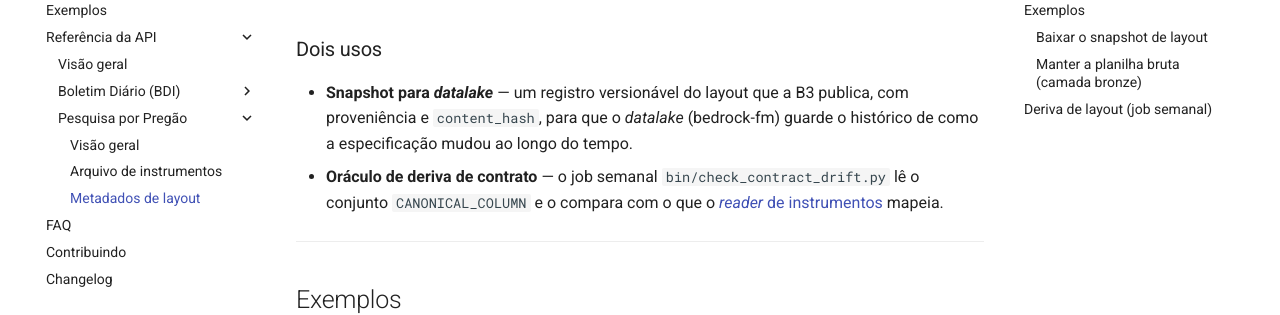
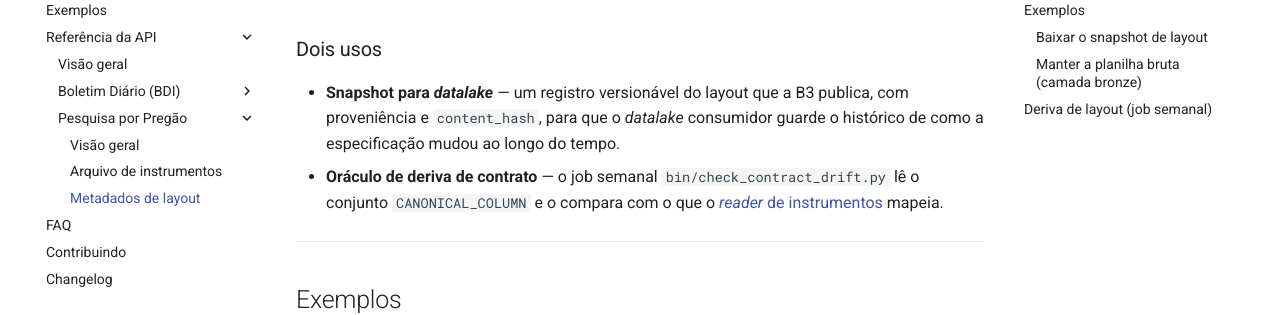
Before and after one commit to guilhermegor/filings-b3, an MkDocs documentation site: the page built from docs/api/search_trading_session/instruments_layout_meta.md, in a window 1280 px wide and 900 px high, scrolled down 642 px. Shown: the part 152-467 px from the top of the window. Built offline with MkDocs 1.6.1 and Material for MkDocs 9.7.7, drawn with Linux system fonts in a browser that asks for light colours; comment, search, counter and statistics services are not loaded; the version menu is left out.

Commit message:
docs: renomear referencias bedrock-fm para marketdata-fm
O projeto downstream consumidor foi renomeado de bedrock-fm (nome de
trabalho) para marketdata-fm. A pagina publicada
docs/api/search_trading_session/instruments_layout_meta.md deixa de citar
o repositorio privado e passa a falar em termos neutros ('o datalake
consumidor') — evita repetir este trabalho no proximo rename. Os
registros historicos em docs/backlog/ recebem a substituicao literal,
mantendo consistencia com filings-cvm.

Closes #145

```diff
--- a/docs/api/search_trading_session/instruments_layout_meta.md
+++ b/docs/api/search_trading_session/instruments_layout_meta.md
@@ -28,7 +28,7 @@ então não recebe `date_ref`.
 ### Dois usos
 
 - **Snapshot para _datalake_** — um registro versionável do layout que a B3 publica, com proveniência
-  e `content_hash`, para que o _datalake_ (bedrock-fm) guarde o histórico de como a especificação
+  e `content_hash`, para que o _datalake_ consumidor guarde o histórico de como a especificação
   mudou ao longo do tempo.
 - **Oráculo de deriva de contrato** — o job semanal `bin/check_contract_drift.py` lê o conjunto
   `CANONICAL_COLUMN` e o compara com o que o [_reader_ de instrumentos](instruments_file.md) mapeia.
```
Also changed, not shown: docs/backlog/metadata-drift-detector_20260729_112703.md (+1 -1 lines), docs/backlog/public-layout-decision_20260722_181203.md (+2 -2 lines).
